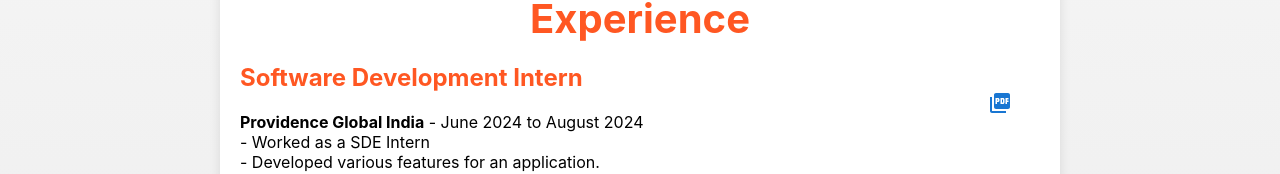
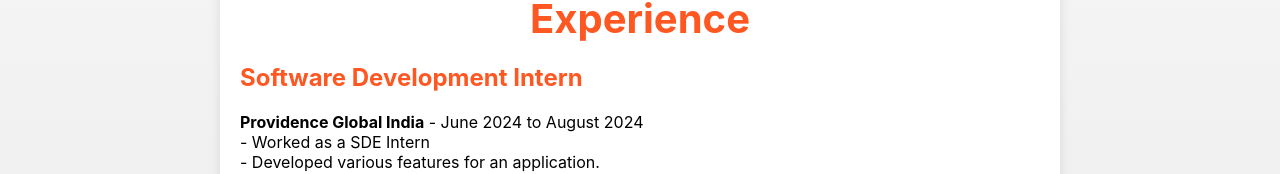
Before and after one commit to Ujwal-Srimanth/Portfolio, a React (Create React App) app: page /Portfolio/education-experience in a window 1280 px wide. Shown: the part 133-307 px from the top of the page. Built offline with nearby package versions, Linux system fonts and the light colour scheme.

Commit message:
Email Change Update

```diff
--- a/src/Pages/Contact.js
+++ b/src/Pages/Contact.js
@@ -74,7 +74,7 @@
                     </p>
                     <div style={styles.contactInfo}>
                         <a href="mailto:ujwal@example.com" style={styles.contactItem}>
-                            Email: <span style={styles.link}>nusvarma@example.com</span>
+                            Email: <span style={styles.link}>nusvarma@gmail.com</span>
                         </a>
                         <a href="https://www.linkedin.com/in/nadimpalli-ujwal-srimanth-varma-462443267/" style={styles.contactItem}>
                             LinkedIn: <span style={styles.link}>linkedin.com/in/ujwal</span>
--- a/src/Pages/education & experience.js
+++ b/src/Pages/education & experience.js
@@ -90,15 +90,6 @@
                         - Worked as a SDE Intern <br />
                         - Developed various features for an application.<br />
                         - Worked on React, NodeJS, ExpressJS, and PostgreSQL <br />
-                        <Tooltip title="View Internship Completion Letter" arrow>
-                            <IconButton
-                                style={styles.iconButton}
-                                color="primary"
-                                onClick={handleDialogOpen}
-                            >
-                                <PictureAsPdf />
-                            </IconButton>
-                        </Tooltip>
                     </div>
                     <Divider style={styles.divider} />
                     <div style={styles.item}>
```
